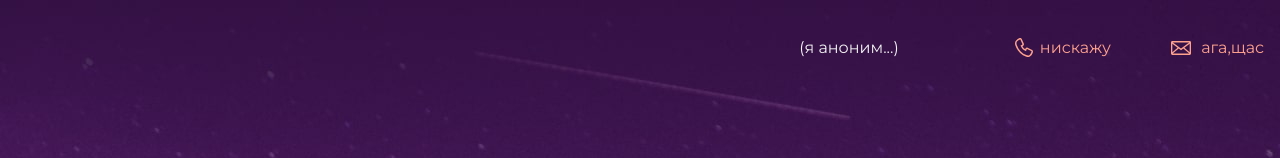
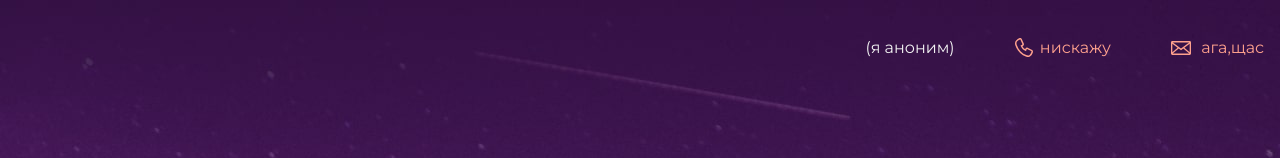
Before and after one commit to Hallweek/Super-SSite, a plain HTML site: page index.html in a window 1280 px wide. Shown: the top 158 px of the page. Drawn offline with Linux system fonts and the light colour scheme.

Commit message:
Update index.html

```diff
--- a/index.html
+++ b/index.html
@@ -10,8 +10,7 @@
   <body>
     <header class="page-header">
 <div class="container">
-      (я аноним...) <a class="header-vk" href="https://vk.com/mivur">
-      </a>
+  (я аноним)
       <a class="header-phone">нискажу</a>
       <a class="header-email">ага,щас</a>
 </div>
```
